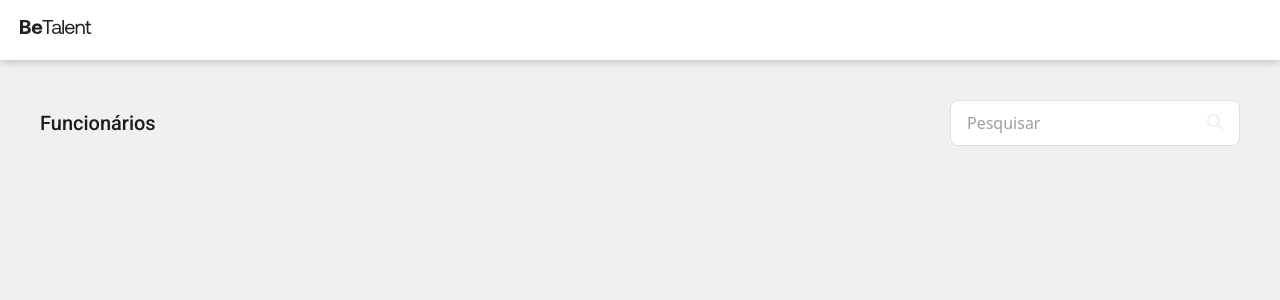
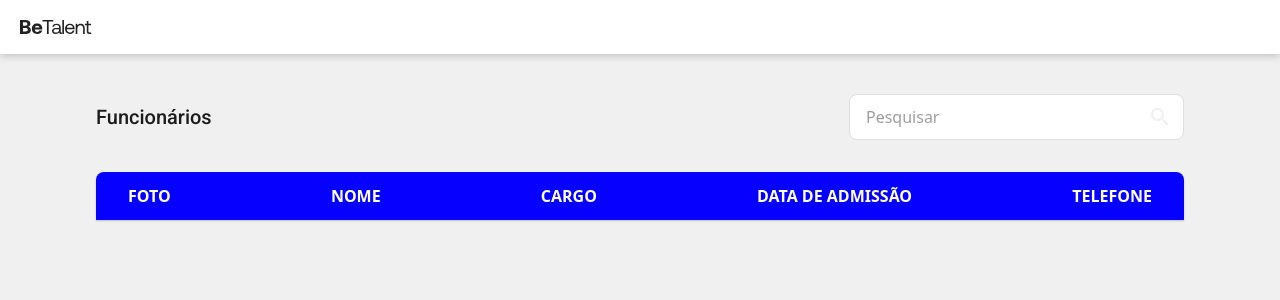
Before and after one commit to carlosEduardo-hub/Chart_BeTalent, a React (Vite) app: page / in a window 1280 px wide. Shown: the top 300 px of the page. Built offline with nearby package versions, Linux system fonts and the light colour scheme.

Commit message:
feat: add resposive table_header

```diff
--- a/src/App.tsx
+++ b/src/App.tsx
@@ -4,7 +4,7 @@ import { MainSection } from "./components/main_section";
 export default function App() {
   return (
     <>
-      <div className="h-screen w-full">
+      <div className="w-full min-h-screen">
         <Header />
         <MainSection />
       </div>
--- a/src/components/header.tsx
+++ b/src/components/header.tsx
@@ -2,8 +2,8 @@ import logo from "../assets/Logo.svg";
 
 export function Header() {
  return (
-   <div className="min-w-[1024px] h-[60px] bg-white top-5 left-5 shadow-shadow-small">
-    <div className=" top-[12.58px] left-[21.41px] p-[10px] gap-[10px]">
+   <div className="w-full h-auto bg-white top-5 left-5 shadow-shadow-small">
+    <div className="top-[12.58px] left-[21.41px] p-[10px] gap-[10px]">
         <img src={logo} alt="logo" />
     </div>
    </div>
--- a/src/components/main_section.tsx
+++ b/src/components/main_section.tsx
@@ -1,9 +1,11 @@
 import { SearchSection } from "./search_section";
+import { TableHeader } from "./table_header";
 
 export function MainSection() {
  return (
-   <main className="h-auto">
+   <div className="max-w-6xl mx-auto h-auto flex flex-col justify-center space-y-32">
     <SearchSection />
-   </main>
+    <TableHeader />
+   </div>
  );
 }
--- a/src/components/search_section.tsx
+++ b/src/components/search_section.tsx
@@ -3,8 +3,8 @@ import SearchIcon from "../assets/icons/search.svg";
 
 export function SearchSection() {
   return (
-    <div className="ml-40 mt-40 mr-40 h-auto flex justify-between items-center">
-      <h1 className="text-xl font-roboto font-medium text-black-neutral ">
+    <div className="mx-20 sm:mx-32 mt-40 h-auto flex flex-col justify-between gap-2.5 sm:flex-row sm:items-center">
+      <h1 className="text-xl font-roboto font-medium text-black-neutral">
         Funcionários
       </h1>
       <div className="relative">
@@ -15,7 +15,7 @@ export function SearchSection() {
         <input
           type="text"
           placeholder="Pesquisar"
-          className="w-[290px]  py-3 leading-5 pr-10 pl-16 placeholder:text-gray-20 placeholder:text-base placeholder:font-normal border border-gray-10 rounded-lg focus:outline-none"
+          className="w-[335px] py-3 leading-5 pr-10 pl-16 placeholder:text-gray-20 placeholder:text-base placeholder:font-normal border border-gray-10 rounded-lg focus:outline-none"
         />
       </div>
     </div>
--- /dev/null
+++ b/src/components/table_header.tsx
@@ -0,0 +1,14 @@
+export function TableHeader() {
+  return (
+    <div className="bg-blue-primary mx-20 sm:mx-32 h-12 rounded-t-lg shadow-shadow1">
+      <div className="flex mx-20 sm:mx-32 h-full justify-between items-center">
+        <h2 className="text-white text-base font-semibold">FOTO</h2>
+        <h2 className="text-white text-base font-semibold mr-28 sm:mr-0">NOME</h2>
+        <h2 className="text-white text-base font-semibold hidden sm:block">CARGO</h2>
+        <h2 className="text-white text-base font-semibold hidden sm:block">DATA DE ADMISSÃO</h2>
+        <h2 className="text-white text-base font-semibold hidden sm:block">TELEFONE</h2>
+        <hr className="size-2 bg-white rounded-full -mr-2 sm:hidden"/>
+      </div>
+    </div>
+  );
+}
```
